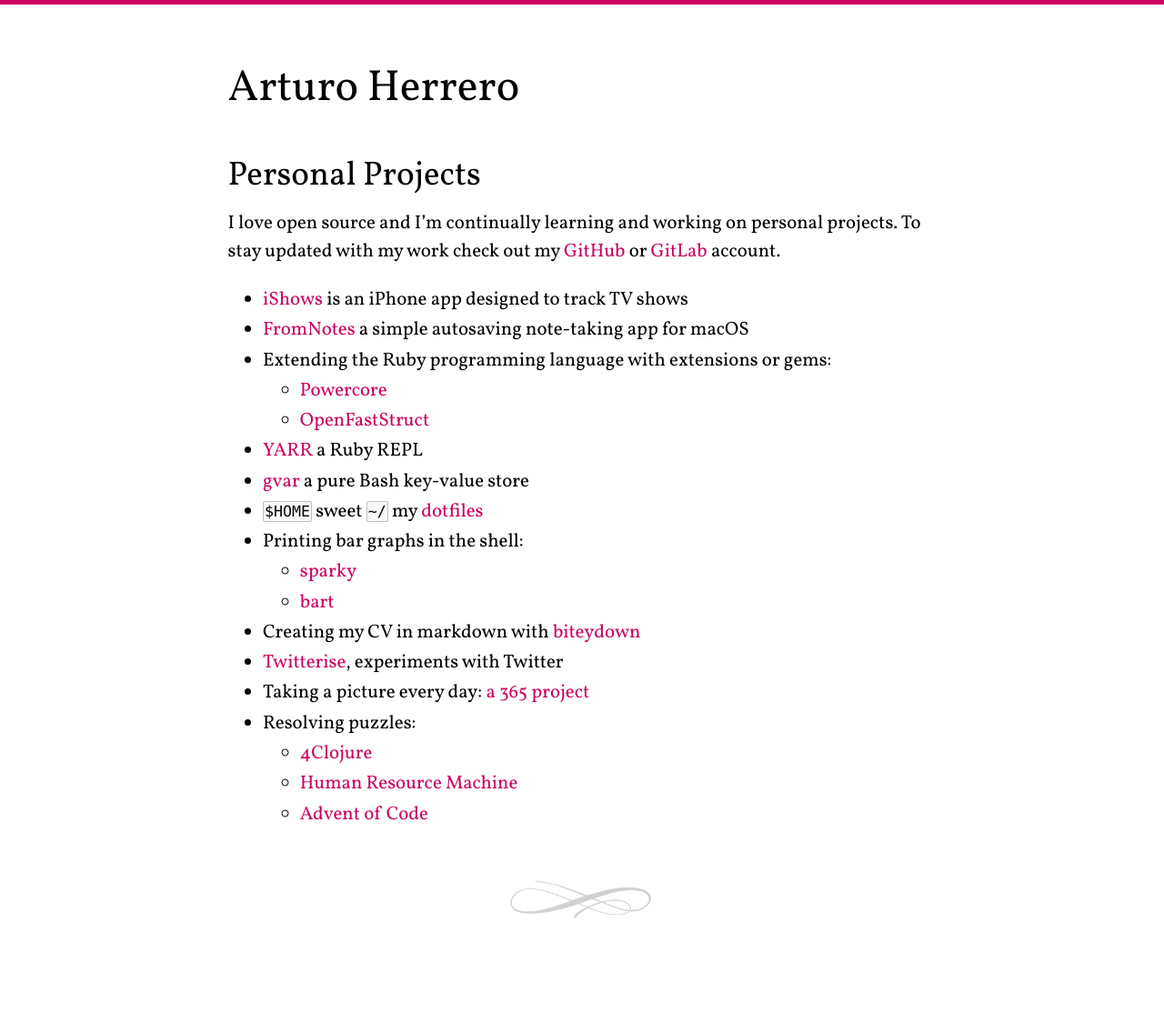
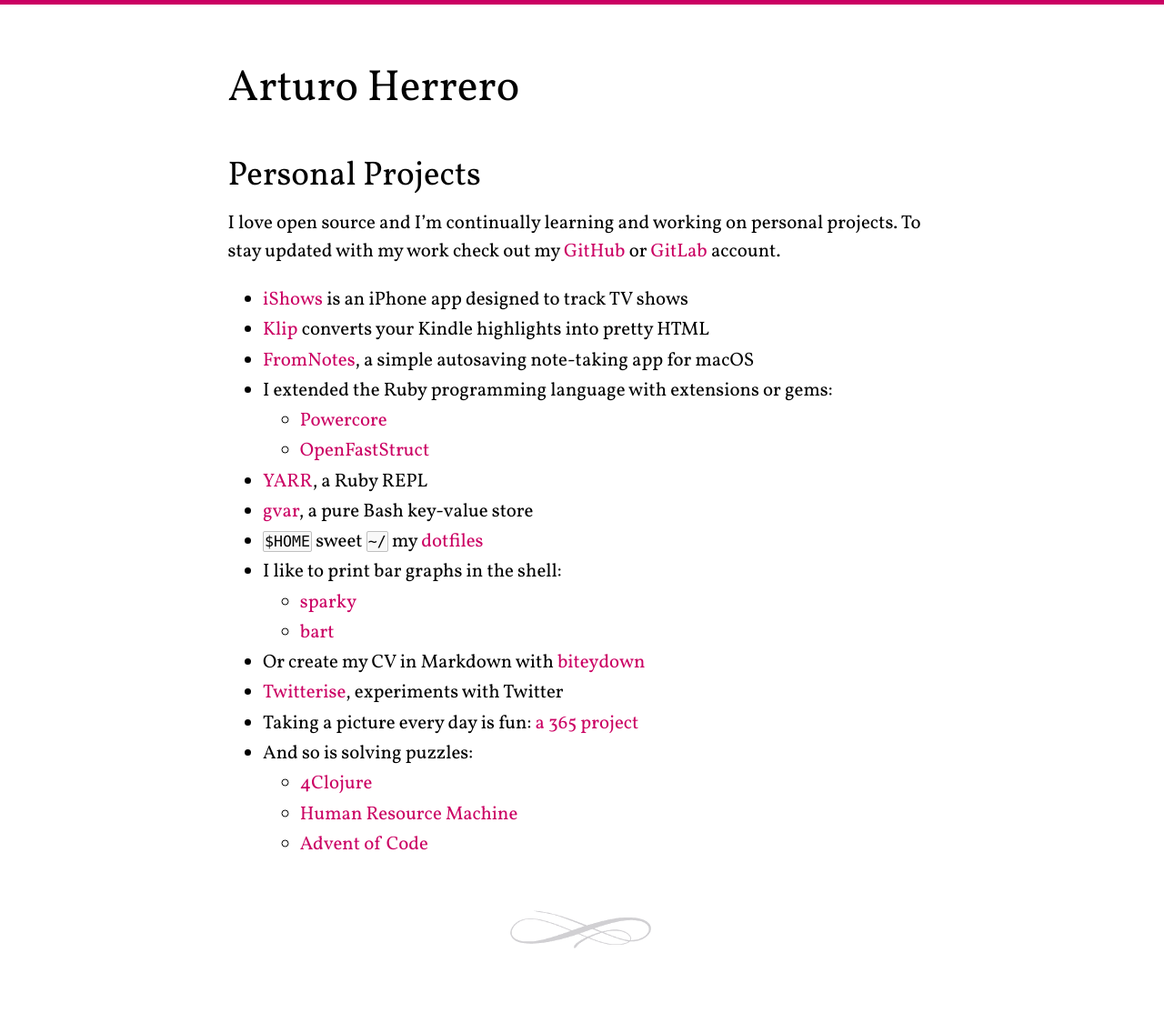
Before and after one commit to arturoherrero/arturoherrero.com, a Jekyll site: the page built from pages/projects.md, in a window 1280 px wide. Shown: the whole page at 91% size. Built offline with Jekyll 4.4.1, drawn with Linux system fonts in a browser that asks for light colours; before the commit the page ends 1081 px from its top, so only the background shows below that.

Commit message:
Update projects page

```diff
--- a/pages/projects.md
+++ b/pages/projects.md
@@ -12,20 +12,21 @@
 or [GitLab][17]{:target="_blank" rel="noreferrer" onclick="ga('send', 'event', 'Extra', 'GitLab Click', 'GitLab');"} account.
 
 - [iShows][2] is an iPhone app designed to track TV shows
-- [FromNotes][16]{:target="_blank" rel="noreferrer"} a simple autosaving note-taking app for macOS
-- Extending the Ruby programming language with extensions or gems:
+- [Klip][18]{:target="_blank" rel="noreferrer"} converts your Kindle highlights into pretty HTML
+- [FromNotes][16]{:target="_blank" rel="noreferrer"}, a simple autosaving note-taking app for macOS
+- I extended the Ruby programming language with extensions or gems:
     - [Powercore][3]
     - [OpenFastStruct][4]
-- [YARR][5] a Ruby REPL
-- [gvar][10]{:target="_blank" rel="noreferrer"} a pure Bash key-value store
+- [YARR][5], a Ruby REPL
+- [gvar][10]{:target="_blank" rel="noreferrer"}, a pure Bash key-value store
 - `$HOME` sweet `~/` my [dotfiles][11]{:target="_blank" rel="noreferrer"}
-- Printing bar graphs in the shell:
+- I like to print bar graphs in the shell:
     - [sparky][6]{:target="_blank" rel="noreferrer"}
     - [bart][7]{:target="_blank" rel="noreferrer"}
-- Creating my CV in markdown with [biteydown][9]{:target="_blank" rel="noreferrer"}
+- Or create my CV in Markdown with [biteydown][9]{:target="_blank" rel="noreferrer"}
 - [Twitterise][12]{:target="_blank" rel="noreferrer"}, experiments with Twitter
-- Taking a picture every day: [a 365 project][8]{:target="_blank" rel="noreferrer"}
-- Resolving puzzles:
+- Taking a picture every day is fun: [a 365 project][8]{:target="_blank" rel="noreferrer"}
+- And so is solving puzzles:
     - [4Clojure][13]{:target="_blank" rel="noreferrer"}
     - [Human Resource Machine][14]{:target="_blank" rel="noreferrer"}
     - [Advent of Code][15]{:target="_blank" rel="noreferrer"}
```
Also changed, not shown: other parts of pages/projects.md (+1 -0 lines).
